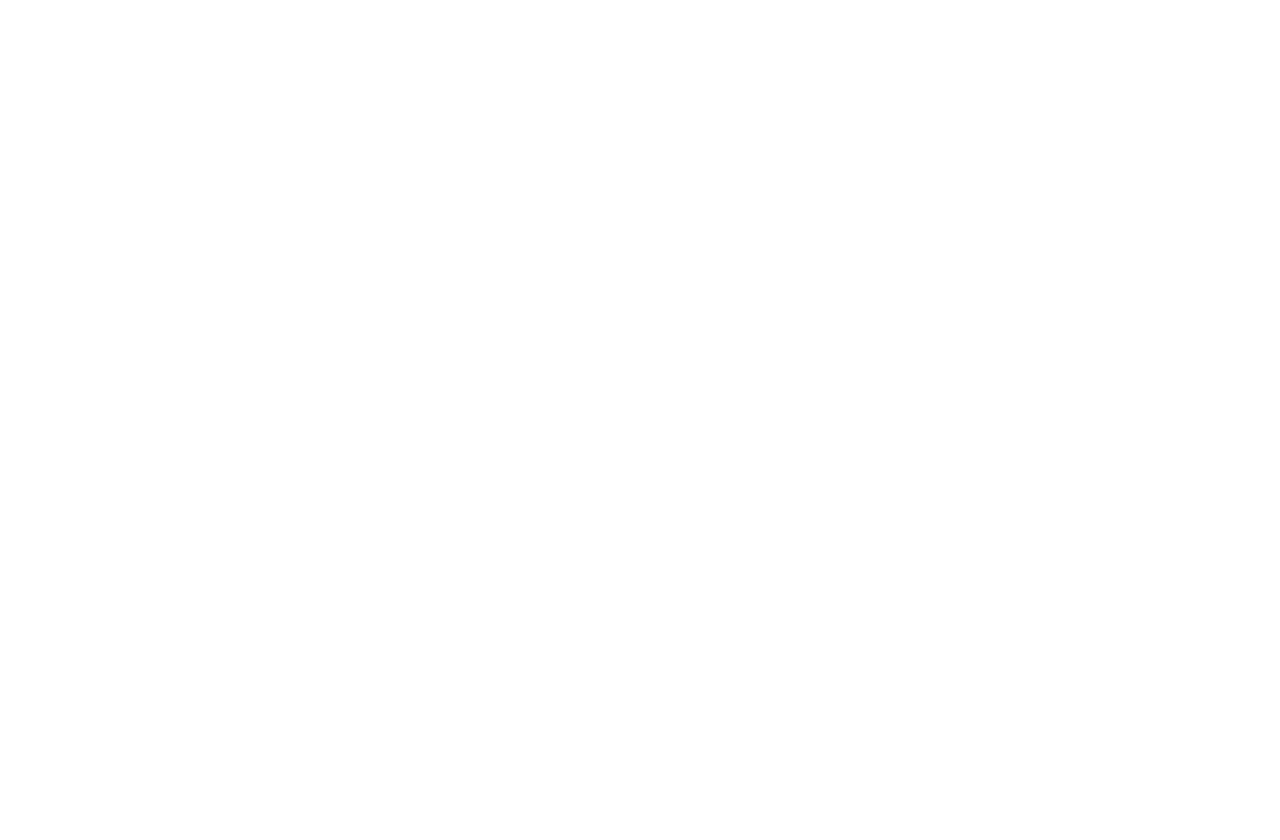
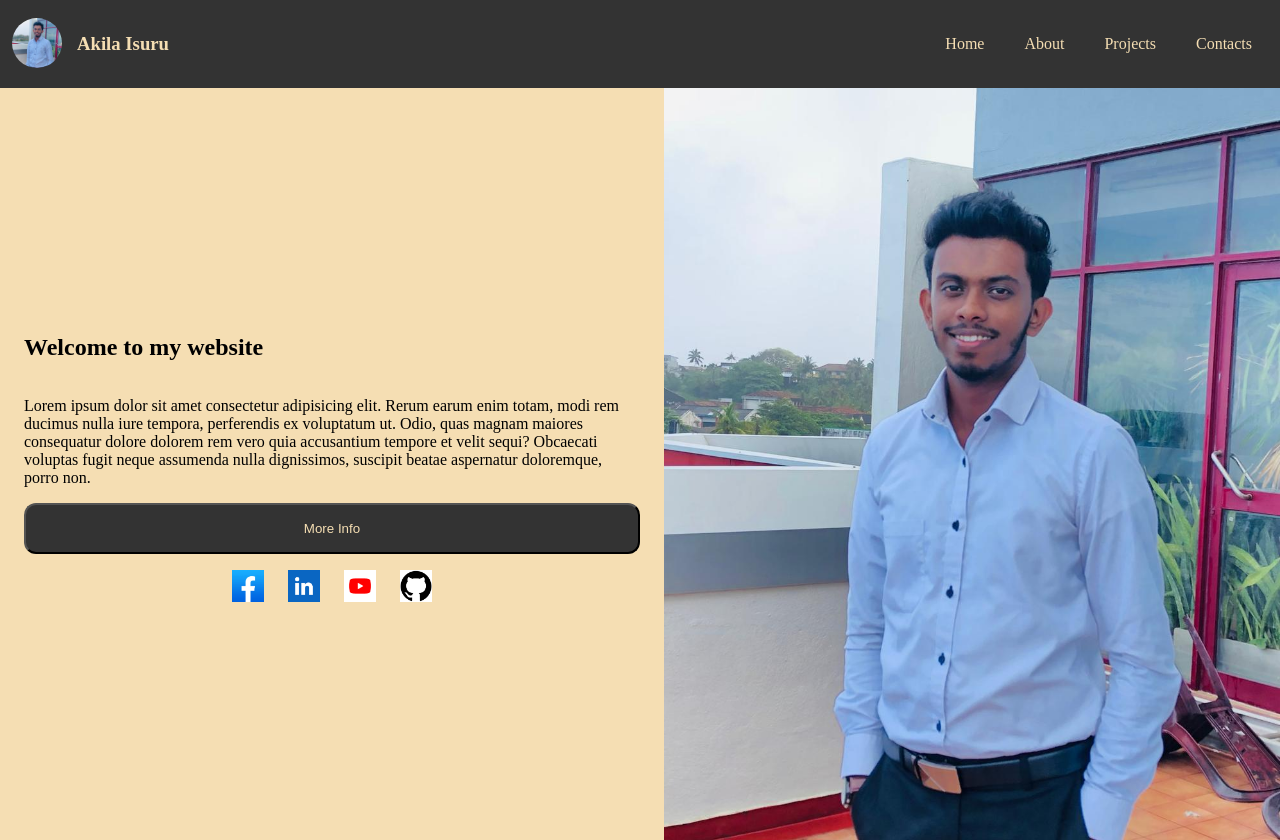
Before and after one commit to Akila-Isuru/Internet-Technologies, a plain HTML site: page exercises/exercise_6.html in a window 1280 px wide. Before the commit the page ends 800 px from the top, so only its background shows below. Drawn offline with Linux system fonts and the light colour scheme.

Commit message:
init commit

```diff
--- a/exercises/exercise_6.html
+++ b/exercises/exercise_6.html
@@ -1,55 +1,126 @@
-<!-- <!DOCTYPE html>
+<!DOCTYPE html>
 <html lang="en">
   <head>
     <meta charset="UTF-8" />
     <meta name="viewport" content="width=device-width, initial-scale=1.0" />
-    <title>Exercise_6</title>
+    <title>exercise-6</title>
     <style>
       body {
-        margin: 0px;
+        margin: 0%;
+        background-color: wheat;
       }
-      header ~ {
-        background-color: bl;
+      #logo-container {
+        display: flex;
       }
-      .header {
-        width: 1500px;
-        height: 100px;
-        border: 1px solid black;
-        background-color: black;
+      #logo {
+        width: 50px;
+        height: 50px;
+        border-radius: 50px;
+        object-fit: cover;
+        margin-right: 15px;
+        margin-top: 4px;
       }
-
-      .box {
-        width: 100px;
-        height: 100px;
-        border: 1px solid black;
-        text-align: center;
-        font-size: 60px;
+      header {
+        background-color: #333;
+        color: wheat;
+        display: flex;
+        justify-content: space-between;
+        align-items: center;
+        padding: 12px;
+        position: fixed;
+        top: 0;
+        left: 0;
+        width: 100%;
+        height: 8vh;
       }
-
-      #box1 {
-        background-color: black;
+      nav > ul {
+        display: flex;
+        list-style: none;
       }
-      #box2 {
-        background-color: black;
+      nav > ul > li {
+        margin-right: 40px;
       }
-      #box3 {
-        background-color: black;
+      nav > ul > li > a {
+        color: wheat;
+        text-decoration: none;
       }
-      #box4 {
-        background-color: black;
-        background-position: ;
+      #hero-section {
+        display: flex;
+        width: 100%;
+        margin-top: 10vh;
+      }
+      #hero-content {
+        width: 50%;
+        display: flex;
+        flex-direction: column;
+        justify-content: center;
+        padding: 24px;
+      }
+      #hero-image {
+        width: 50%;
+        height: 95vh;
+        object-fit: cover;
+      }
+      #more-info-btn {
+        background-color: #333;
+        color: wheat;
+        padding: 16px;
+        border-radius: 12px;
+        cursor: pointer;
+      }
+      #social-media {
+        margin-top: 16px;
+        display: flex;
+        justify-content: center;
+      }
+      #social-media img {
+        width: 32px;
+        height: 32px;
+        margin: 0 12px;
       }
     </style>
   </head>
   <body>
-    <div class="header">
-      <h1 style="color: white">Akila Isuru</h1>
-      <div class="container">
-        <div class="box" id="box1" style="color: white">Home</div>
-        <div class="box" id="box2" style="color: white">About</div>
-        <div class="box" id="box3" style="color: white">Projects</div>
-        <div class="box" id="box4" style="color: white">Contact</div>
+    <header>
+      <div id="logo-container">
+        <img id="logo" src="/images/mypropic.jpg" alt="logo" />
+        <h3>Akila Isuru</h3>
       </div>
-    </div>
+      <nav>
+        <ul>
+          <li><a href="#">Home</a></li>
+          <li><a href="#">About</a></li>
+          <li><a href="#">Projects</a></li>
+          <li><a href="#">Contacts</a></li>
+        </ul>
+      </nav>
+    </header>
+    <main>
+      <section id="hero-section">
+        <div id="hero-content">
+          <h1>Welcome to my website</h1>
+          <p>
+            Lorem ipsum dolor sit amet consectetur adipisicing elit. Rerum earum
+            enim totam, modi rem ducimus nulla iure tempora, perferendis ex
+            voluptatum ut. Odio, quas magnam maiores consequatur dolore dolorem
+            rem vero quia accusantium tempore et velit sequi? Obcaecati voluptas
+            fugit neque assumenda nulla dignissimos, suscipit beatae aspernatur
+            doloremque, porro non.
+          </p>
+          <button id="more-info-btn">More Info</button>
+          <div id="social-media">
+            <a href="#"
+              ><img src="/images/facebook.jpeg" alt="facebook-icon"
+            /></a>
+            <a href="#"
+              ><img src="/images/linkedin.png" alt="linkedin-icon"
+            /></a>
+            <a href="#"><img src="/images/youtube.png" alt="youtube-icon" /></a>
+            <a href="#"><img src="/images/github.png" alt="github-icon" /></a>
+          </div>
+        </div>
+        <img id="hero-image" src="/images/mypropic.jpg" alt="pro image" />
+      </section>
+    </main>
   </body>
-</html> -->
+</html>
```
Also changed, not shown: exercises/exercise-7.html (added, +25 -0 lines), index.html (+4 -1 lines).
